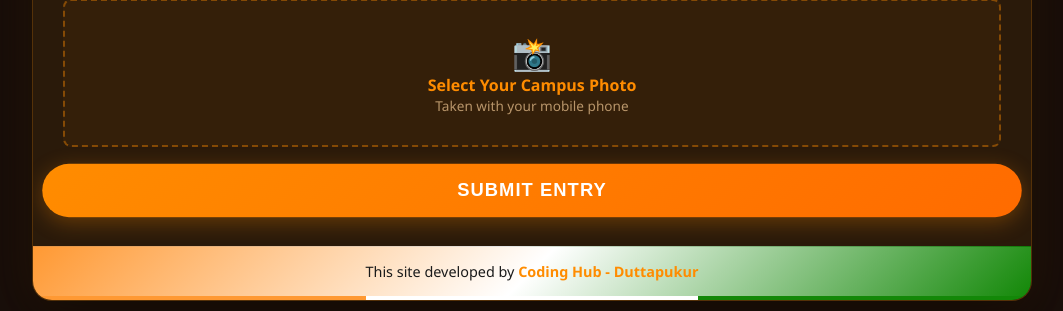
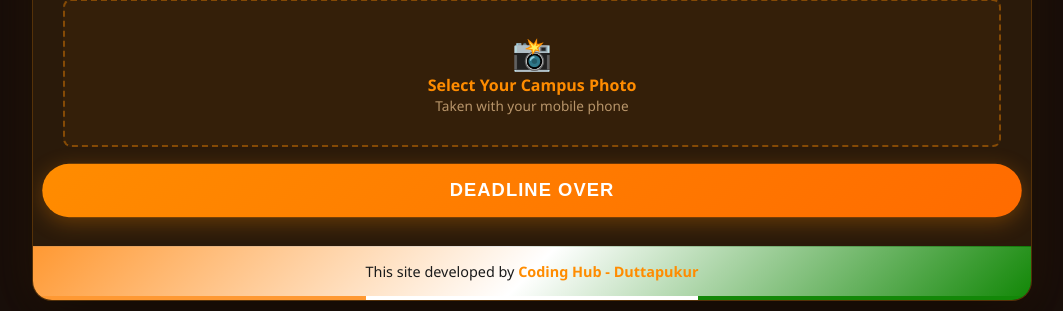
Before and after one commit to TSS-arch/wbsumob, a Flask app: page /mobography in a window 1280 px wide. Shown: the part 1387-1698 px from the top of the page, without its empty margins (108-1171 px from the left). Run offline with Flask 3, Linux system fonts and the light colour scheme.

Commit message:
Update index.html

```diff
--- a/templates/index.html
+++ b/templates/index.html
@@ -142,7 +142,7 @@
                     <div class="form-group"><label for="semester">Semester *</label><input type="text" id="semester" name="semester" required placeholder="Enter your semester"></div>
                     <div class="form-group"><label for="photo_description">Photo Story / Description *</label><textarea id="photo_description" name="photo_description" placeholder="Tell us the story behind your campus photo... What does this moment mean to you?" rows="4"></textarea></div>
                     <div class="form-group"><label>Upload Your Mobile Photo *</label><div class="file-upload" onclick="document.getElementById('photo').click()"><p style="font-size: 2rem;">📸</p><p style="font-weight: 600; color: #ff8c00;">Select Your Campus Photo</p><p style="font-size: 0.85rem;">Taken with your mobile phone</p><input type="file" id="photo" name="photo" accept="image/*" required></div></div>
-                    <button type="submit" class="btn pulse">Submit Entry</button>
+                    <button type="submit" class="btn pulse">Deadline Over</button>
                 </form>
             </div>
             <div id="view-page" class="page">
```
